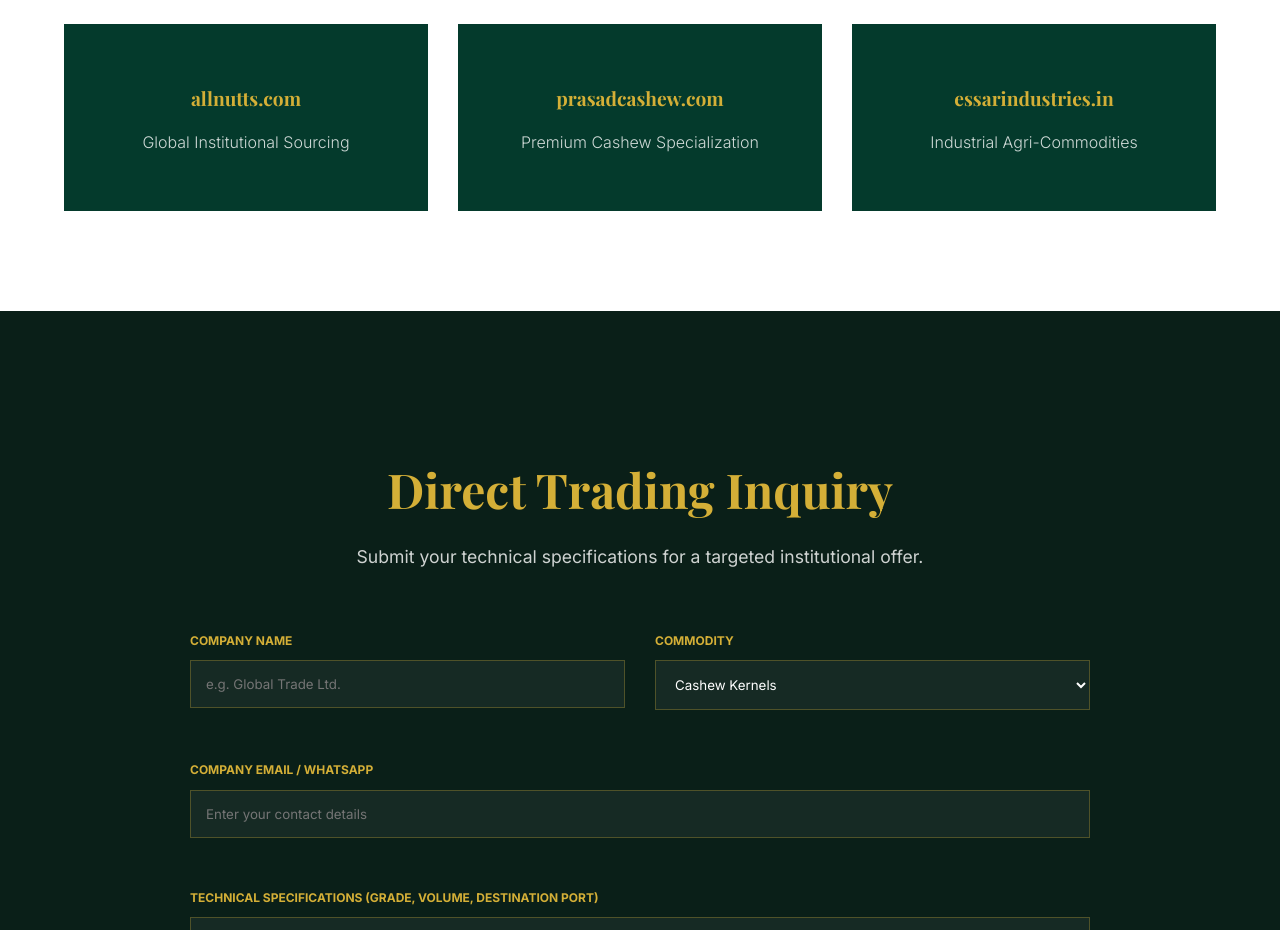
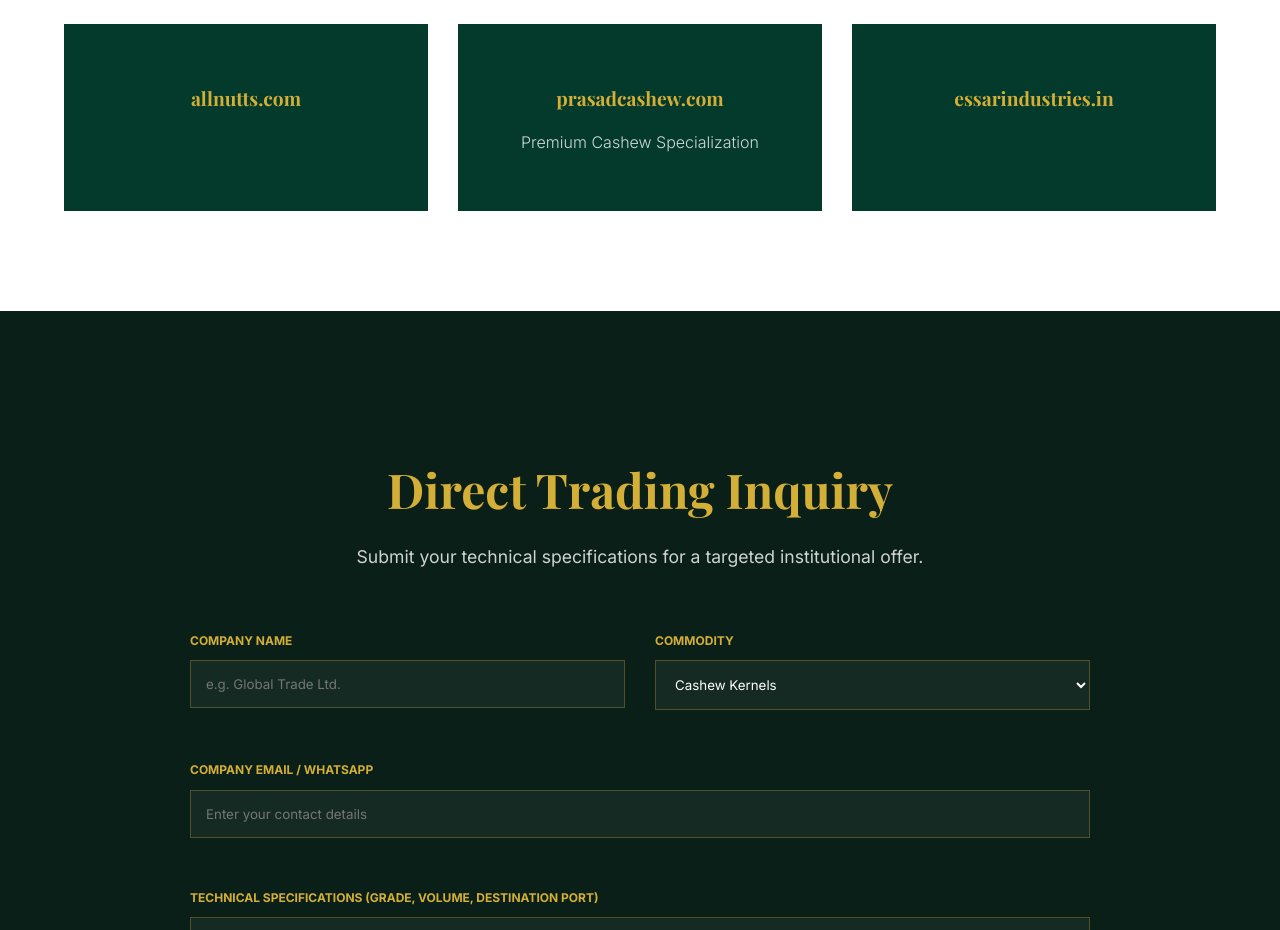
Before and after one commit to anuprasad474/prasadcashew.com, a plain HTML site: page contact.html in a window 1280 px wide. Shown: the part 1680-2610 px from the top of the page. Drawn offline with nearby package versions, Linux system fonts and the light colour scheme; a web font is replaced by a local one.

Commit message:
Update contact.html

```diff
--- a/contact.html
+++ b/contact.html
@@ -85,7 +85,6 @@
         <div class="pillars">
             <div class="pillar-item reveal" style="text-align: center;">
                 <h3 style="font-size: 1.2rem;">allnutts.com</h3>
-                <p>Global Institutional Sourcing</p>
             </div>
 <div class="pillar-item reveal" style="text-align: center;">
                 <h3 style="font-size: 1.2rem;">prasadcashew.com</h3>
@@ -93,7 +92,6 @@
             </div>
             <div class="pillar-item reveal" style="text-align: center;">
                 <h3 style="font-size: 1.2rem;">essarindustries.in</h3>
-                <p>Industrial Agri-Commodities</p>
             </div>
         </div>
     </section>
```
